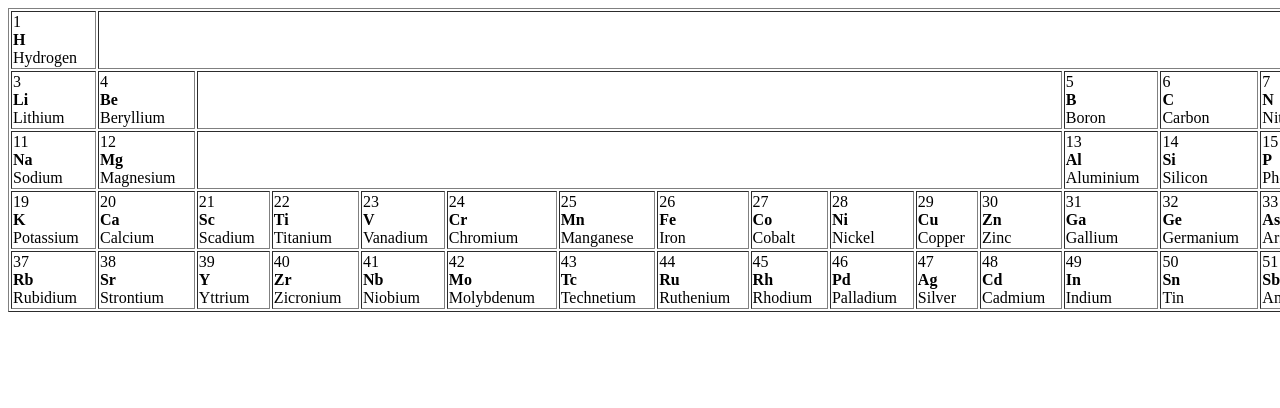
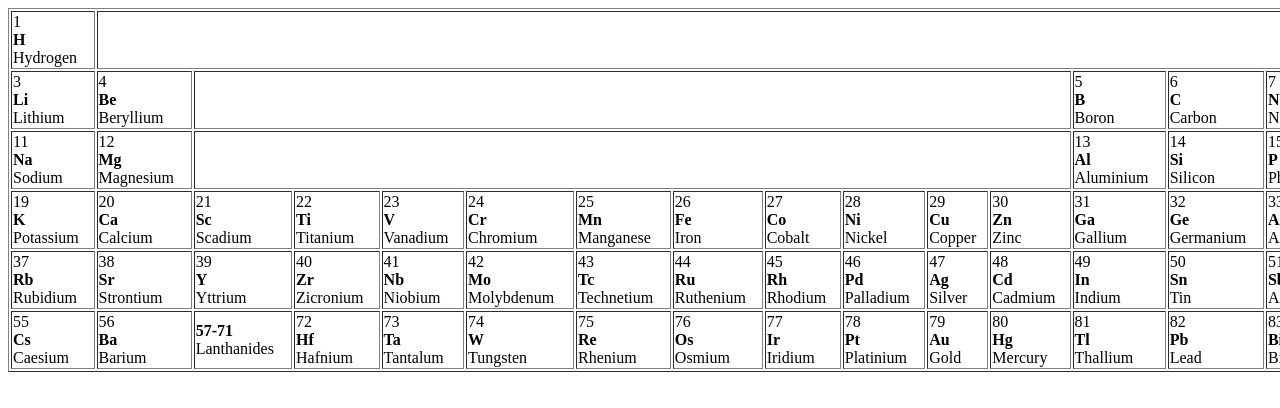
Before and after one commit to Nikhilvasu1139/periodic-table, a plain HTML site: page index.html in a window 1280 px wide. Shown: the top 408 px of the page. Drawn offline with Linux system fonts and the light colour scheme.

Commit message:
add sixth row

```diff
--- a/index.html
+++ b/index.html
@@ -76,6 +76,26 @@
             <td>53 <br> <strong>I</strong> <br> Iodine</td>
             <td>54 <br> <strong>Xe</strong> <br> Xenon</td>
         </tr>
+        <tr>
+            <td>55 <br> <strong>Cs</strong> <br> Caesium</td>
+            <td>56 <br> <strong>Ba</strong> <br> Barium</td>
+            <td><strong>57-71</strong> <br> Lanthanides</td>
+            <td>72 <br> <strong>Hf</strong> <br> Hafnium</td>
+            <td>73 <br> <strong>Ta</strong> <br> Tantalum</td>
+            <td>74 <br> <strong>W</strong> <br> Tungsten</td>
+            <td>75 <br> <strong>Re</strong> <br> Rhenium</td>
+            <td>76 <br> <strong>Os</strong> <br> Osmium</td>
+            <td>77 <br> <strong>Ir</strong> <br> Iridium</td>
+            <td>78 <br> <strong>Pt</strong> <br> Platinium</td>
+            <td>79 <br> <strong>Au</strong> <br> Gold</td>
+            <td>80 <br> <strong>Hg</strong> <br> Mercury</td>
+            <td>81 <br> <strong>Tl</strong> <br> Thallium</td>
+            <td>82 <br> <strong>Pb</strong> <br> Lead</td>
+            <td>83 <br> <strong>Bi</strong> <br> Bismuth</td>
+            <td>84 <br> <strong>Po</strong> <br> Polonium</td>
+            <td>85 <br> <strong>At</strong> <br> Astatine</td>
+            <td>86 <br> <strong>Rd</strong> <br> Radon</td>
+        </tr>
     </table>
 </body>
 
```
